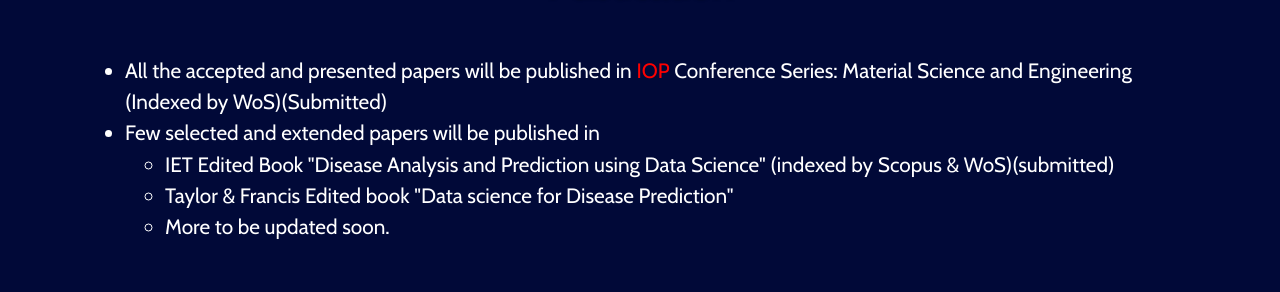
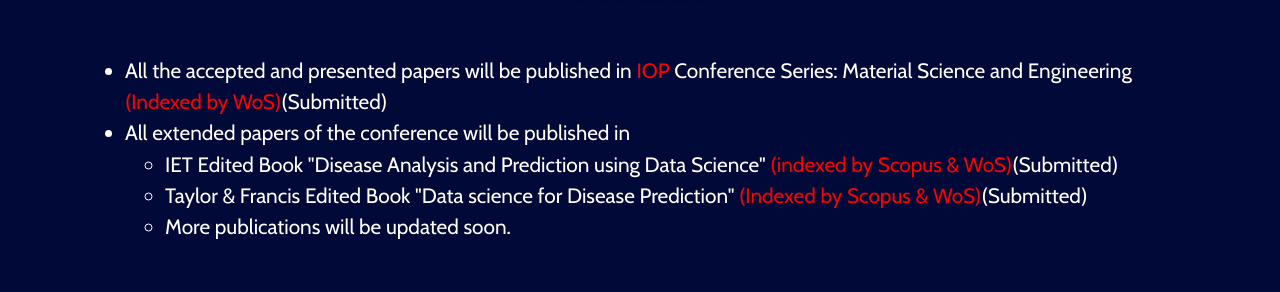
Before and after one commit to aniruddhabagal/AICDMB-2023, a React (Create React App) app: page /publication in a window 1280 px wide. Shown: the part 157-449 px from the top of the page. Built offline with nearby package versions, Linux system fonts and the light colour scheme.

Commit message:
Modified `publication.jsx

```diff
--- a/src/components/navbar/navbar.jsx
+++ b/src/components/navbar/navbar.jsx
@@ -78,9 +78,9 @@
                   </Dropdown.Toggle>
 
                   <Dropdown.Menu>
+                    <Dropdown.Item href="#/action-3"><Link style={{color: "#000"}} to="/aicdmb21">AICDMB 2022</Link></Dropdown.Item>
+                    <Dropdown.Item href="#/action-2"><Link style={{color: "#000"}} to="/aicdmb21">AICDMB 2021</Link></Dropdown.Item>
                     <Dropdown.Item href="#/action-1"><Link style={{color: "#000"}} to="/aicdmb20">AICDMB 2020</Link></Dropdown.Item>
-                    <Dropdown.Item href="#/action-2"><Link style={{color: "#000"}} to="/aicdmb21">AICDMB 2021</Link></Dropdown.Item>
-                    <Dropdown.Item href="#/action-3"><Link style={{color: "#000"}} to="/aicdmb21">AICDMB 2022</Link></Dropdown.Item>
                   </Dropdown.Menu>
                 </Dropdown>
               </li>
--- a/src/index.js
+++ b/src/index.js
@@ -21,7 +21,4 @@
   document.getElementById("root")
 );
 
-// If you want your app to work offline and load faster, you can change
-// unregister() to register() below. Note this comes with some pitfalls.
-// Learn more about service workers: https://bit.ly/CRA-PWA
 serviceWorker.unregister();
--- a/src/publication.jsx
+++ b/src/publication.jsx
@@ -13,12 +13,12 @@
                 <h1 className="display-5 text-center mb-5">Publication</h1>
                 <div className="div-bg-col">
                     <ul style={{fontSize: '1.3em'}}>
-                        <li>All the accepted and presented papers will be published in <span className="color-red">IOP </span> Conference Series: Material Science and Engineering (Indexed by WoS)(Submitted)</li>
-                        <li>Few selected and extended papers will be published in
+                    <li>All the accepted and presented papers will be published in <span className="color-red">IOP </span> Conference Series: Material Science and Engineering <span className="color-red">(Indexed by WoS)</span>(Submitted)</li>
+                        <li>All extended papers of the conference will be published in
                         <ul>
-                            <li>IET Edited Book "Disease Analysis and Prediction using Data Science" (indexed by Scopus & WoS)(submitted)</li>
-                            <li>Taylor & Francis Edited book "Data science for Disease Prediction"</li>
-                            <li>More to be updated soon.</li>
+                            <li>IET Edited Book "Disease Analysis and Prediction using Data Science" <span className="color-red">(indexed by Scopus & WoS)</span>(Submitted)</li>
+                            <li>Taylor & Francis Edited Book "Data science for Disease Prediction" <span className="color-red">(Indexed by Scopus & WoS)</span>(Submitted)</li>
+                            <li>More publications will be updated soon.</li>
                         </ul>
                         </li>
                     </ul>
```
